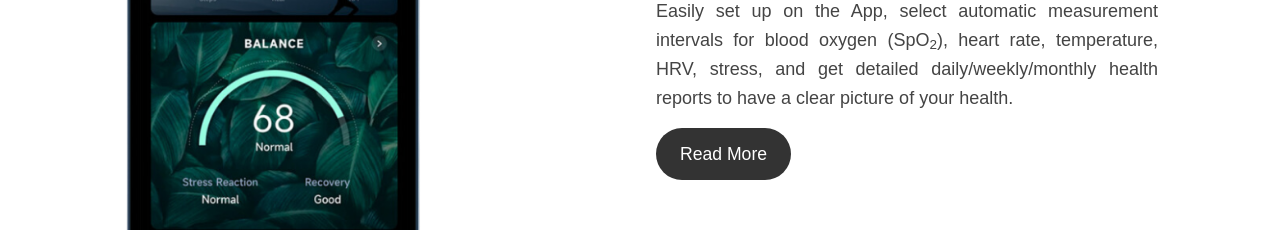
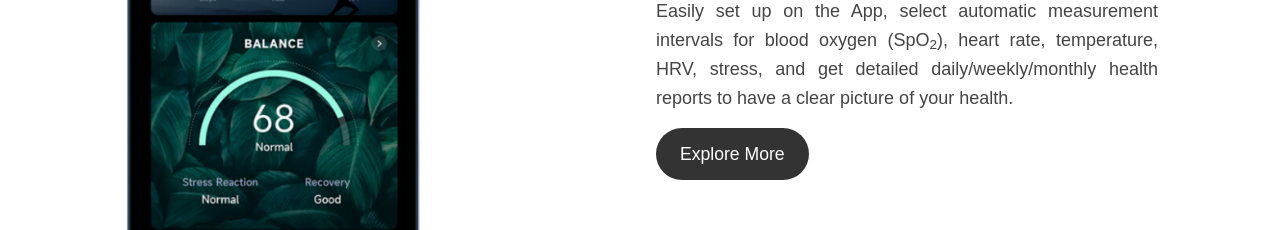
Before and after one commit to jellytin/JCRing, a plain HTML site: page index.html in a window 1280 px wide. Shown: the part 1080-1310 px from the top of the page. Drawn offline with nearby package versions, Linux system fonts and the light colour scheme; some packages are replaced by stand-ins of ours; files that its build step writes are made by us from their sources; a script that the page names is missing.

Commit message:
Update index.html

```diff
--- a/index.html
+++ b/index.html
@@ -311,7 +311,7 @@
           HRV, stress, and get detailed daily/weekly/monthly health
           reports to have a clear picture of your health.
         </p>
-        <a href="ipindex.html" target="_blank" class="btn" >Read More</a>
+        <a href="ipindex.html" target="_blank" class="btn" >Explore More</a>
 
       </div>
     </div>
```
